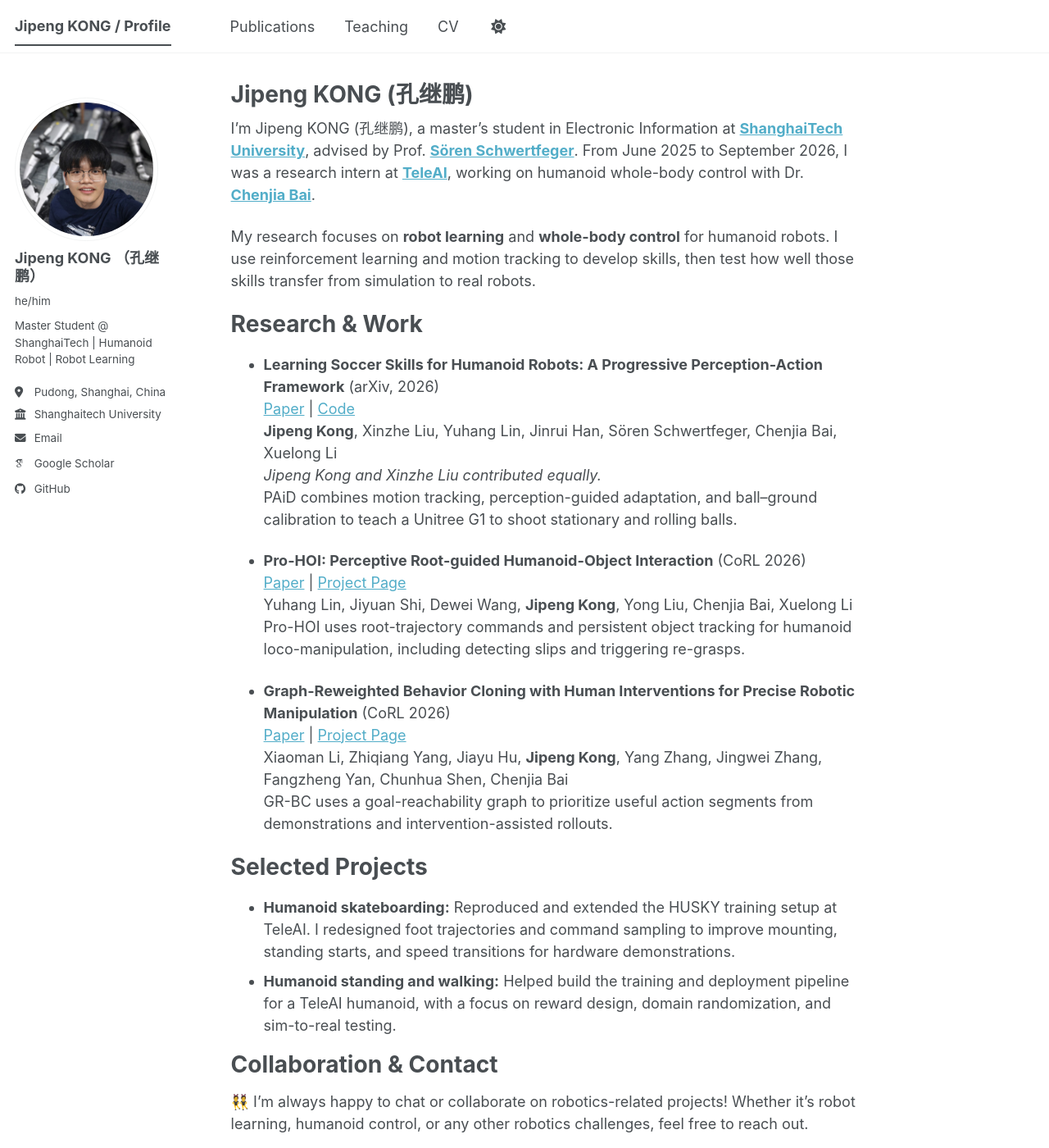
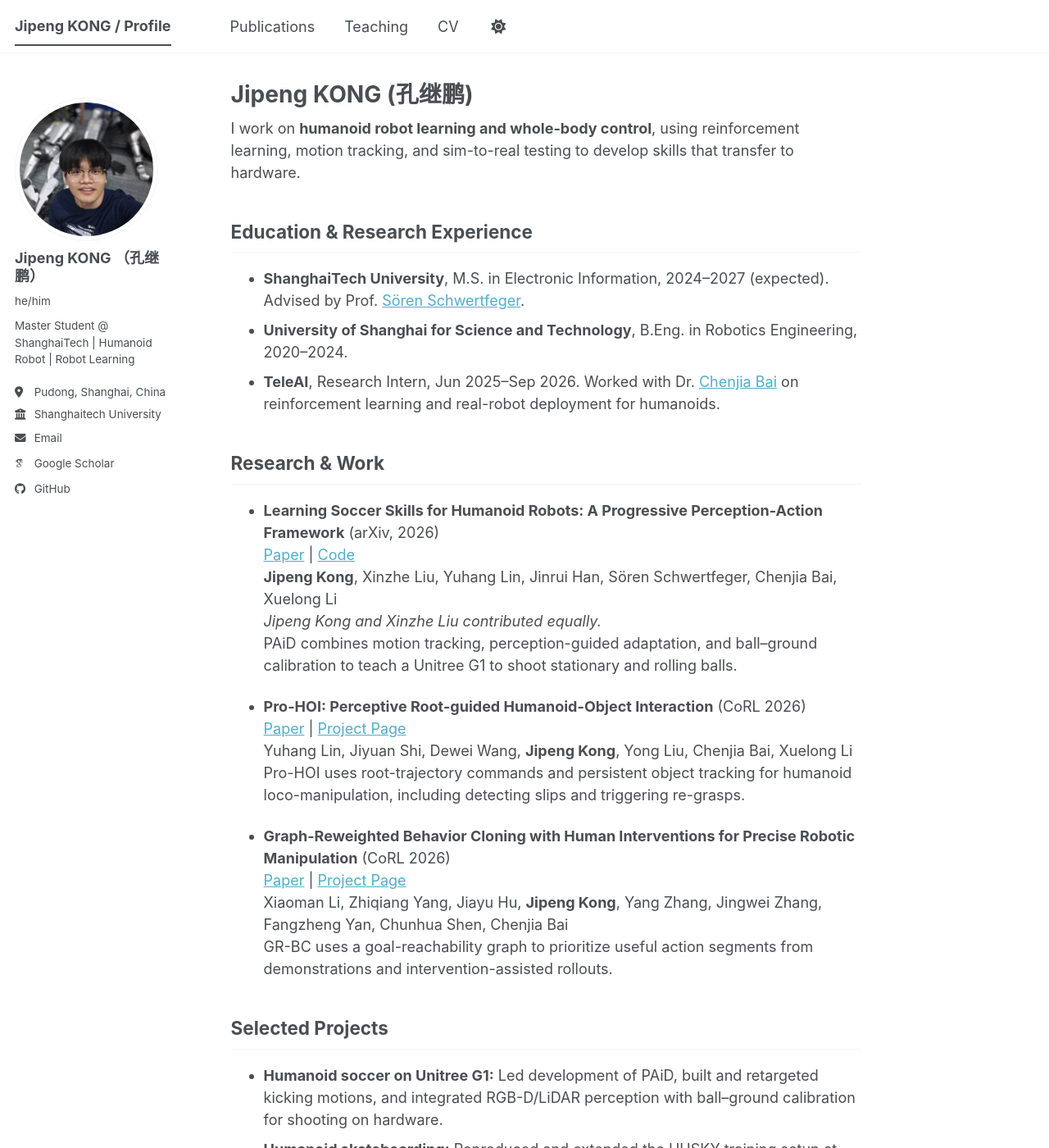
Before and after one commit to KongJipeng/kongjipeng.github.io, a Jekyll site: the page built from _pages/about.md, in a window 1280 px wide and 1400 px high. Shown: the whole window at 82% size. Built offline with Jekyll 4.4.1, drawn with Linux system fonts in a browser that asks for light colours; some web fonts are replaced; a script bundle is joined from its source files by our own code; library files that are not in the unit come from our copies; some of the changed text lies outside the part shown.

Commit message:
Refine homepage sections and public CV

```diff
--- a/_pages/about.md
+++ b/_pages/about.md
@@ -7,12 +7,15 @@ redirect_from:
   - /about.html
 ---
 
-I'm Jipeng KONG (孔继鹏), a master's student in Electronic Information at [**ShanghaiTech University**](https://www.shanghaitech.edu.cn/eng/), advised by Prof. [**Sören Schwertfeger**](https://sist.shanghaitech.edu.cn/soerensch_en/main.htm). From June 2025 to September 2026, I was a research intern at [**TeleAI**](https://www.teleai.com.cn/product/AboutTeleAI_en), working on humanoid whole-body control with Dr. [**Chenjia Bai**](https://baichenjia.cn/).
+I work on **humanoid robot learning and whole-body control**, using reinforcement learning, motion tracking, and sim-to-real testing to develop skills that transfer to hardware.
 
-My research focuses on **robot learning** and **whole-body control** for humanoid robots. I use reinforcement learning and motion tracking to develop skills, then test how well those skills transfer from simulation to real robots.
+## Education & Research Experience
 
-Research & Work
-======
+- **ShanghaiTech University**, M.S. in Electronic Information, 2024–2027 (expected). Advised by Prof. [Sören Schwertfeger](https://sist.shanghaitech.edu.cn/soerensch_en/main.htm).
+- **University of Shanghai for Science and Technology**, B.Eng. in Robotics Engineering, 2020–2024.
+- **TeleAI**, Research Intern, Jun 2025–Sep 2026. Worked with Dr. [Chenjia Bai](https://baichenjia.cn/) on reinforcement learning and real-robot deployment for humanoids.
+
+## Research & Work
 
 - **Learning Soccer Skills for Humanoid Robots: A Progressive Perception-Action Framework** (arXiv, 2026)<br />
   [Paper](https://arxiv.org/abs/2602.05310) | [Code](https://github.com/TeleHuman/HumanoidSoccer/)<br />
@@ -30,14 +33,13 @@ Research & Work
   Xiaoman Li, Zhiqiang Yang, Jiayu Hu, **Jipeng Kong**, Yang Zhang, Jingwei Zhang, Fangzheng Yan, Chunhua Shen, Chenjia Bai<br />
   GR-BC uses a goal-reachability graph to prioritize useful action segments from demonstrations and intervention-assisted rollouts.
 
-Selected Projects
-======
+## Selected Projects
 
-- **Humanoid skateboarding:** Reproduced and extended the HUSKY training setup at TeleAI. I redesigned foot trajectories and command sampling to improve mounting, standing starts, and speed transitions for hardware demonstrations.
-- **Humanoid standing and walking:** Helped build the training and deployment pipeline for a TeleAI humanoid, with a focus on reward design, domain randomization, and sim-to-real testing.
+- **Humanoid soccer on Unitree G1:** Led development of PAiD, built and retargeted kicking motions, and integrated RGB-D/LiDAR perception with ball–ground calibration for shooting on hardware.
+- **Humanoid skateboarding:** Reproduced and extended the HUSKY training setup at TeleAI. Redesigned foot trajectories and command sampling to improve mounting and starts in hardware demonstrations.
+- **Humanoid standing and walking:** Helped build the training and deployment pipeline for a TeleAI humanoid. Designed standing and walking rewards and worked on domain randomization and sim-to-real testing.
 
-Collaboration & Contact
-======
+## Collaboration & Contact
 
 👯 I'm always happy to chat or collaborate on robotics-related projects! Whether it's robot learning, humanoid control, or any other robotics challenges, feel free to reach out.
 
--- a/_pages/publications.html
+++ b/_pages/publications.html
@@ -4,6 +4,8 @@ title: "Publications"
 permalink: /publications/
 author_profile: true
 ---
+
+<p>Selected work on humanoid skill learning, loco-manipulation, and learning from human interventions.</p>
 
 {% if site.author.googlescholar %}
   <div class="wordwrap">You can also find my articles on <a href="{{site.author.googlescholar}}">my Google Scholar profile</a>.</div>
```
Also changed, not shown: _pages/cv.md (+4 -1 lines).
